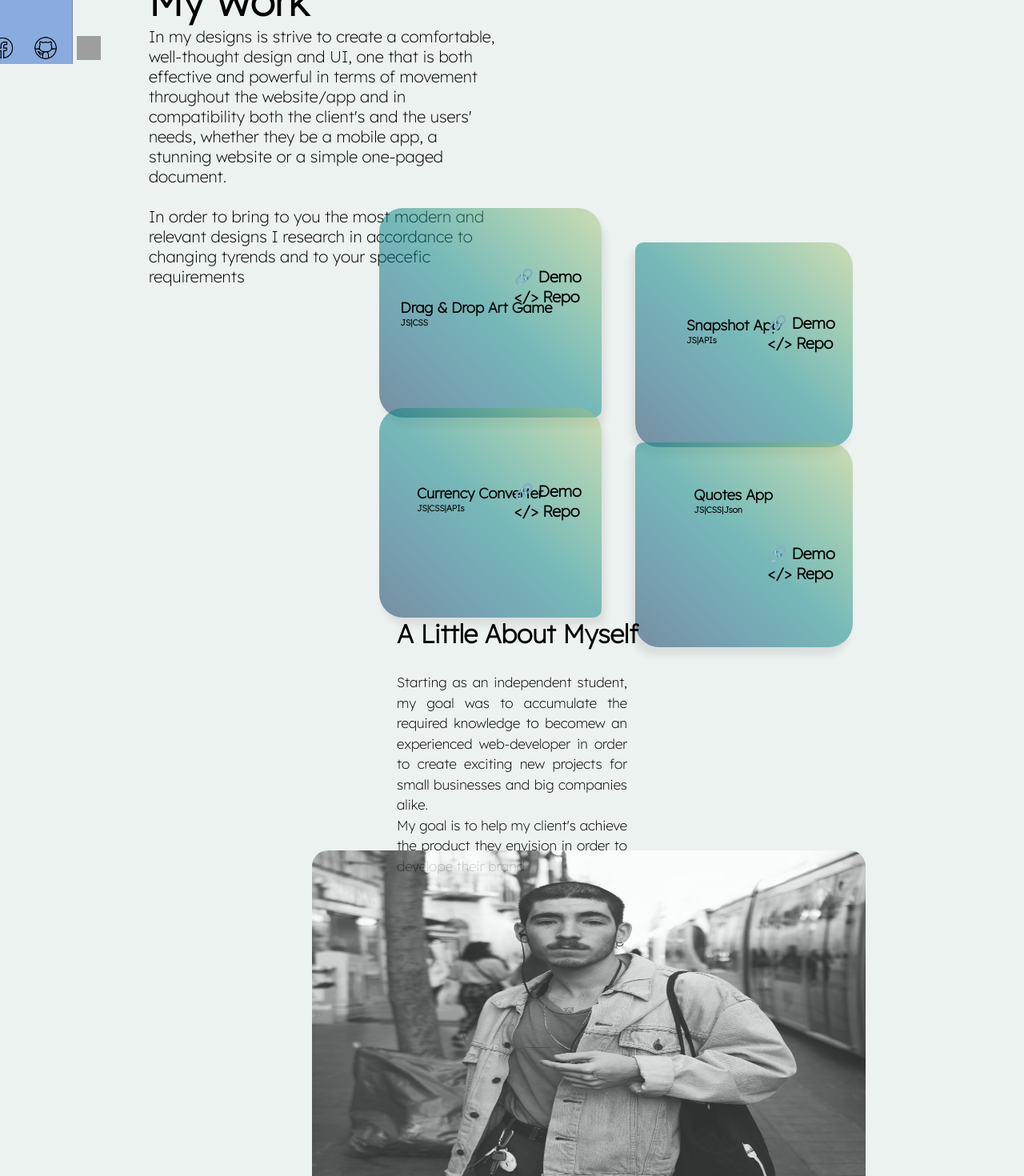
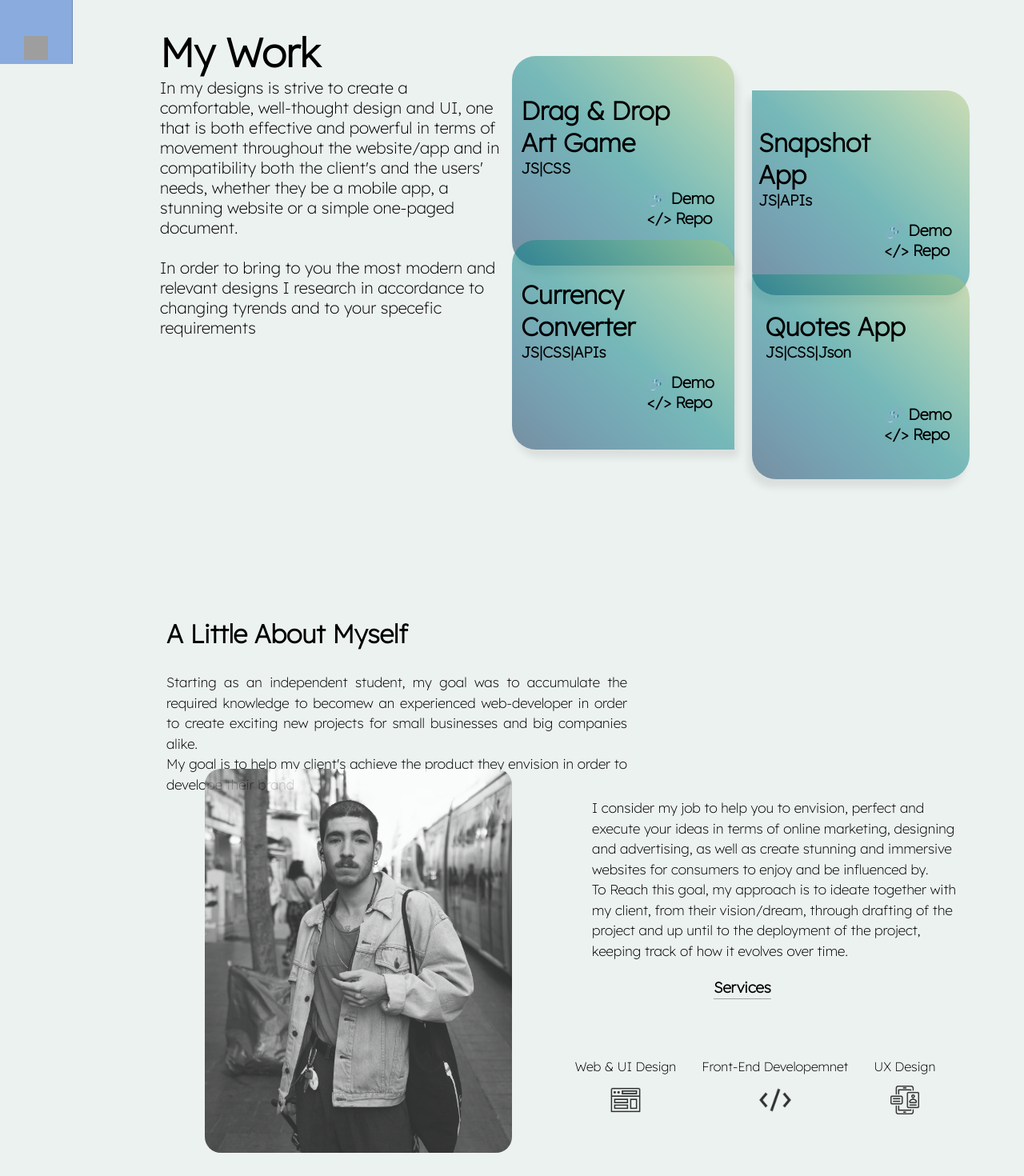
Before and after one commit to zifftalmon/zivPortfolio.github.io, a React (Create React App) app in the folder ziv-portfolio/: page / in a window 1280 px wide. Shown: the part 720-2190 px from the top of the page at 80% size. Built offline with nearby package versions, Linux system fonts and the light colour scheme; grey boxes are pictures that could not be loaded; a web font is replaced by a local one.

Commit message:
media queries changed

```diff
--- a/ziv-portfolio/src/App.css
+++ b/ziv-portfolio/src/App.css
@@ -16,249 +16,3 @@ body {
 hr {
   border: 2px solid black;
 }
-
-@media only screen and (min-width: 320px) {
-    .nav {
-        background-color: #89ABDE;
-        flex-direction: row;
-        width: 100%;
-        height: 10vh;
-        justify-content: space-around;
-        align-items: center;
-    }
-    .nav ul {
-        display: flex;
-        justify-content: center;
-    }
-    .nav ul li {
-        font-size: 14px;
-        margin-left: 1.2em;
-        margin-top: 0;
-    }
-    .nav ul li a img{
-        width: 15px;
-        height: 15px;
-        margin-top: 0.4em;
-        margin-left: 0;
-    }
-}
-@media only screen and (min-width: 668px) {
-    .nav {
-        width: 5em;
-        height: 100%;
-        justify-content: space-evenly;
-    }
-}
-
-@media only screen and (min-width: 320px) {
-    .homeIntro {
-        justify-content: center;
-        align-items: center;
-        padding-top: 17em;
-        width: 10vw;
-        height: 8vh;
-        line-height: 1.3;
-    }
-    .homeIntro h1 {
-        text-align: center;
-        font-size: 30px
-    }
-    .homeIntro p {
-        width: 100%;
-        font-size: 13px;
-        text-align: center;
-    }
-}
-@media only screen and (min-width: 668px) {
-    .homeIntro {
-        padding: 9em;
-        width: 45vw;
-        height: 20em;
-    }
-}
-
-@media only screen and (min-width: 320px) {
-    .projectContainer {
-        display: flex;
-        padding: 0;
-        flex-direction: column;
-        align-items: center;
-        justify-content: center;
-        margin-top: 3em;
-    }
-    .projectPara {
-        margin: 1em;
-        text-align: center;
-    }
-    .projectPara h1 {
-        text-align: center;
-    }
-    .projectPara p {
-        font-size: 12px;
-    }
-    .projectGrid {
-        grid-template-columns: repeat(2, 150px);
-        grid-template-rows: repeat(2, 150px);
-        margin-left: 3.7em;
-        gap: 20px;
-    }
-    .project0,.project2 {
-        margin-bottom: 0;
-        border-radius: 10px;
-        padding: 1em;
-        box-shadow: none;
-        width: 20vw;
-        height: 14vh;
-    }
-    .project1, .project3 {
-        border-radius: 10px;
-        padding: 1em;
-        box-shadow: none;
-        width: 20vw;
-        height: 14vh;
-    }
-    .project0Header, .project1Header, .project2Header, .project3Header {
-        margin-bottom: -10em;
-        font-size: 6px;
-    }
-    .project1Header, .project2Header, .project3Header {
-        margin-bottom: -6em;
-        margin-left: 1em;
-    }
-    .project0Link , .project1Link , .project2Link , .project3Link  {
-        font-size: 7px;
-        margin: 7em 0 2em 8em;
-    }
-}
-@media only screen and (min-width: 668px) {
-.projectPara {
-    margin: 15em 10em 8em 15em;
-    width: 100%;
-    }
-.projectGrid {
-    grid-template-columns: repeat(2, 200px);
-    grid-template-rows: repeat(2, 200px);
-    margin: 25em 10em 0 0;
-    }
-.project0,.project2 {
-    height: 10vh;
-    }
-.project1, .project3 {
-    height: 10vh;
-    }
-.project0Header, .project1Header, .project2Header, .project3Header {
-    margin-bottom: -10em;
-    font-size: 9px;
-    }
-.project1Header, .project2Header, .project3Header {
-    margin-bottom: -6em;
-    margin-left: 1em;
-    }
-.project0Link , .project1Link , .project2Link , .project3Link  {
-    font-size: 9px;
-    margin: 7em 0 2em 8em;
-    }
-}
-
-@media only screen and (min-width: 320px) {
-    .about {
-        margin-top: -10em;
-        margin-left: 1em;
-        padding: 0;
-        align-items: center;
-    }
-    .about img {
-        margin: 1em 0;
-        padding: 0;
-        width: 230px;
-        height: 270px;
-    }
-    .aboutPara {
-        text-align: center;
-        width: 100%;
-        align-items: center;
-    }
-    .aboutPara h1 {
-        margin: 0;
-        text-align: center;
-        align-self: center;
-    }
-    .aboutPara p {
-        align-self: center;
-        font-size: 13px;
-        width: 50%;
-    }
-    .imgDiv {
-        flex-direction: column;
-    }
-    .imgDiv p {
-        font-size: 13px;
-        margin-right: 5em;
-    }
-    .imgDivPara {
-        justify-content: center;
-        text-align: center;
-        align-self: center;
-        margin: 0;
-    }
-    .imgDivPara p {
-        align-self: center;
-        text-align: center;
-    }
-    .imgDivPara h3 {
-        margin: 0;
-        text-align: center;
-    }
-    .imgDivPara ul {
-        margin-right:3.6em;
-    }
-    .imgDivPara ul > li {
-        font-size: 12px;
-    }
-    .imgDivPara ul > li > img {
-        width: 20px;
-        height: 20px;
-    }
-}
-@media only screen and (min-width: 668px) {
-    .about {
-        margin: 10em 10em 0 0;
-    }
-    .about img {
-        margin: 0 0 25em 20em;
-        padding: 0;
-        width: 40%;
-        height: 50%;
-    }
-    .imgDiv {
-        justify-content: center;
-        align-items: center;
-    }
-}
-
-@media only screen and (min-width: 320px) {
-    .contact img {
-        width: 50px;
-        height: 50px;
-    }
-    .contactContainer {
-        margin: 0 0 1em 0;
-        height: 80vh;
-    }
-    .contactContainer h2{
-        font-size: 13px;
-    }
-    .contactContainer h3 {
-        font-size: 11px;
-    }
-    .contactContainer ul li > a > img {
-        margin: 1.5em 2em;
-        width: 30px;
-        height: 30px;
-    }
-}
-@media only screen and (min-width: 668px) {
-    .contactContainer {
-        margin-right: 3em;
-    }
-}
--- a/ziv-portfolio/src/styles/About.css
+++ b/ziv-portfolio/src/styles/About.css
@@ -78,7 +78,7 @@
     height: 40px;
 }
 
-@media only screen and (min-width: 320px) and (max-width: 667px) {
+@media screen and (min-width: 320px) and (max-width: 667px) {
     .about {
         margin-top: -10em;
         margin-left: 1em;
@@ -138,7 +138,7 @@
         height: 20px;
     }
 }
-@media only screen and (min-width: 668px) and (max-width: 1180px) {
+@media screen and (min-width: 668px) and (max-width: 1180px) {
     .about {
         margin: 10em 10em 0 0;
     }
--- a/ziv-portfolio/src/styles/Contact.css
+++ b/ziv-portfolio/src/styles/Contact.css
@@ -53,7 +53,7 @@
     margin-right: 1.5em;
 }
 
-@media only screen and (min-width: 320px) and (max-width: 667px) {
+@media screen and (min-width: 320px) and (max-width: 667px) {
     .contact img {
         width: 50px;
         height: 50px;
@@ -74,7 +74,7 @@
         height: 30px;
     }
 }
-@media only screen and (min-width: 668px) and (max-width: 1180px) {
+@media screen and (min-width: 668px) and (max-width: 1180px) {
     .contactContainer {
         margin-right: 3em;
     }
--- a/ziv-portfolio/src/styles/Home.css
+++ b/ziv-portfolio/src/styles/Home.css
@@ -39,7 +39,7 @@
     box-shadow: 0px 3px 21px 1px rgba(106,154,139,1);
 }
 
-@media only screen and (min-width: 320px) and (max-width: 667px) {
+@media screen and (min-width: 320px) and (max-width: 667px) {
     .homeIntro {
         justify-content: center;
         align-items: center;
@@ -58,7 +58,7 @@
         text-align: center;
     }
 }
-@media only screen and (min-width: 668px) and (max-width: 1180px) {
+@media screen and (min-width: 668px) and (max-width: 1180px) {
     .homeIntro {
         padding: 9em;
         width: 45vw;
--- a/ziv-portfolio/src/styles/Nav.css
+++ b/ziv-portfolio/src/styles/Nav.css
@@ -33,7 +33,7 @@
     transition: 0.3s;
 }
 
-@media only screen and (min-width: 320px) and (max-width: 667px) {
+@media screen and (min-width: 320px) and (max-width: 667px) {
     .nav {
         background-color: #89ABDE;
         flex-direction: row;
@@ -58,7 +58,7 @@
         margin-left: 0;
     }
 }
-@media only screen and (min-width: 668px) and (max-width: 1080px) {
+@media screen and (min-width: 668px) and (max-width: 1080px) {
     .nav {
         width: 5em;
         height: 100%;
--- a/ziv-portfolio/src/styles/Project.css
+++ b/ziv-portfolio/src/styles/Project.css
@@ -81,7 +81,7 @@
     border-bottom-left-radius: 30px;
 }
 
-@media only screen and (min-width: 320px) and (max-width: 667px) {
+@media screen and (min-width: 320px) and (max-width: 667px) {
     .projectContainer {
         display: flex;
         padding: 0;
@@ -134,7 +134,7 @@
         margin: 7em 0 2em 8em;
     }
 }
-@media only screen and (min-width: 668px) and (max-width: 1180px) {
+@media screen and (min-width: 668px) and (max-width: 1180px) {
 .projectPara {
     margin: 15em 10em 8em 15em;
     width: 100%;
```
Also changed, not shown: 1 other file (tests, documents, lock files or other folders).
